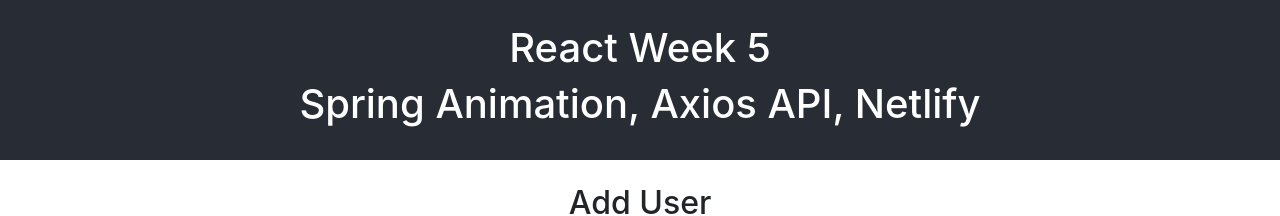
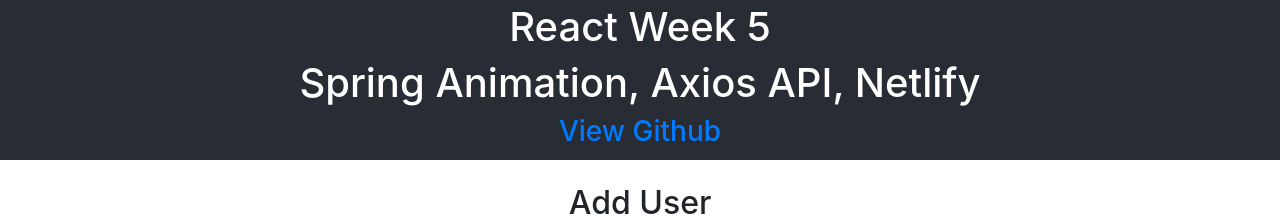
Before and after one commit to jonmadamba-design/react-redux-api-week5-assignment, a React (Create React App) app: page / in a window 1280 px wide. Shown: the top 216 px of the page. Built offline with nearby package versions, Linux system fonts and the light colour scheme; no server answers.

Commit message:
update App - added github link in header

```diff
--- a/src/App.js
+++ b/src/App.js
@@ -26,6 +26,7 @@
                   <header className="App-header">
                   <h1>React Week 5</h1>
                   <h1>Spring Animation, Axios API, Netlify</h1>
+                  <a href="https://github.com/jonmadamba-design/react-redux-api-week5-assignment" target="_blank"><h3 style={{color: 'light-blue'}}>View Github</h3></a>
                   </header>
                 </div>
 
```
